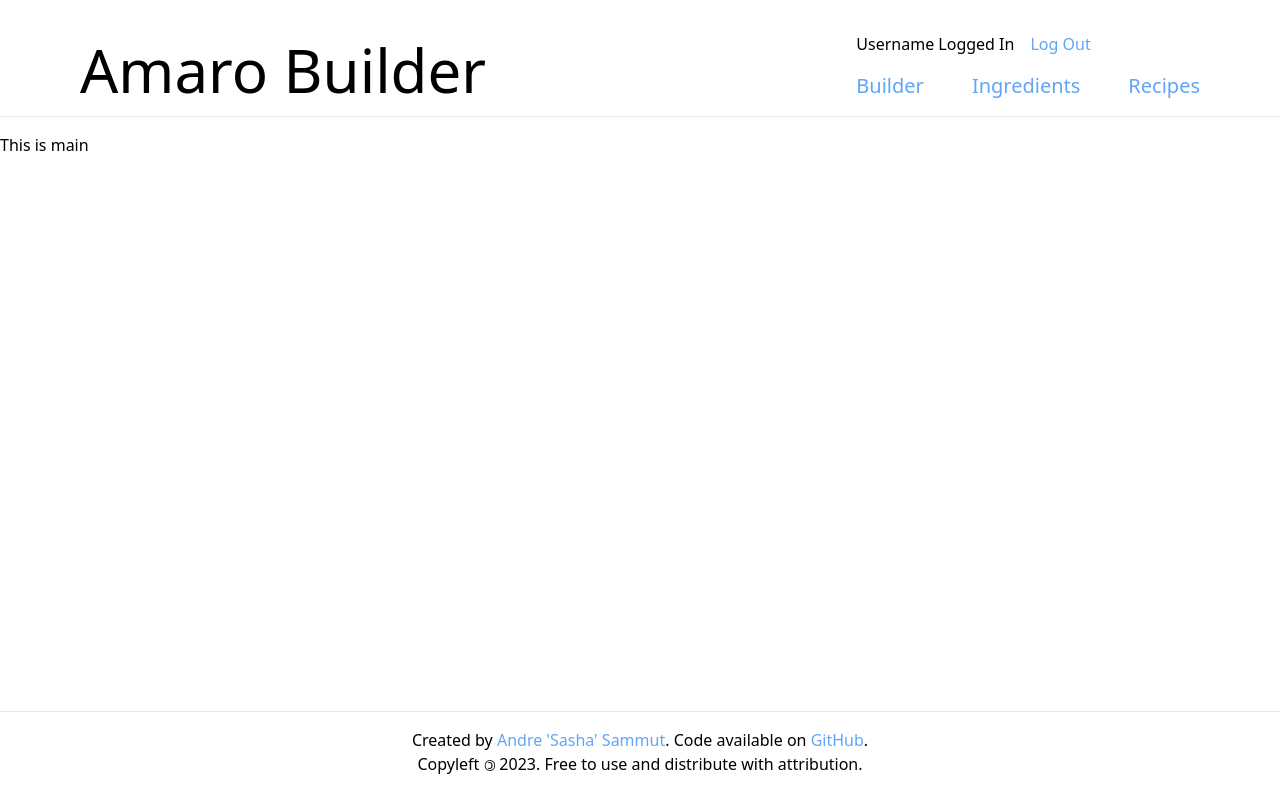
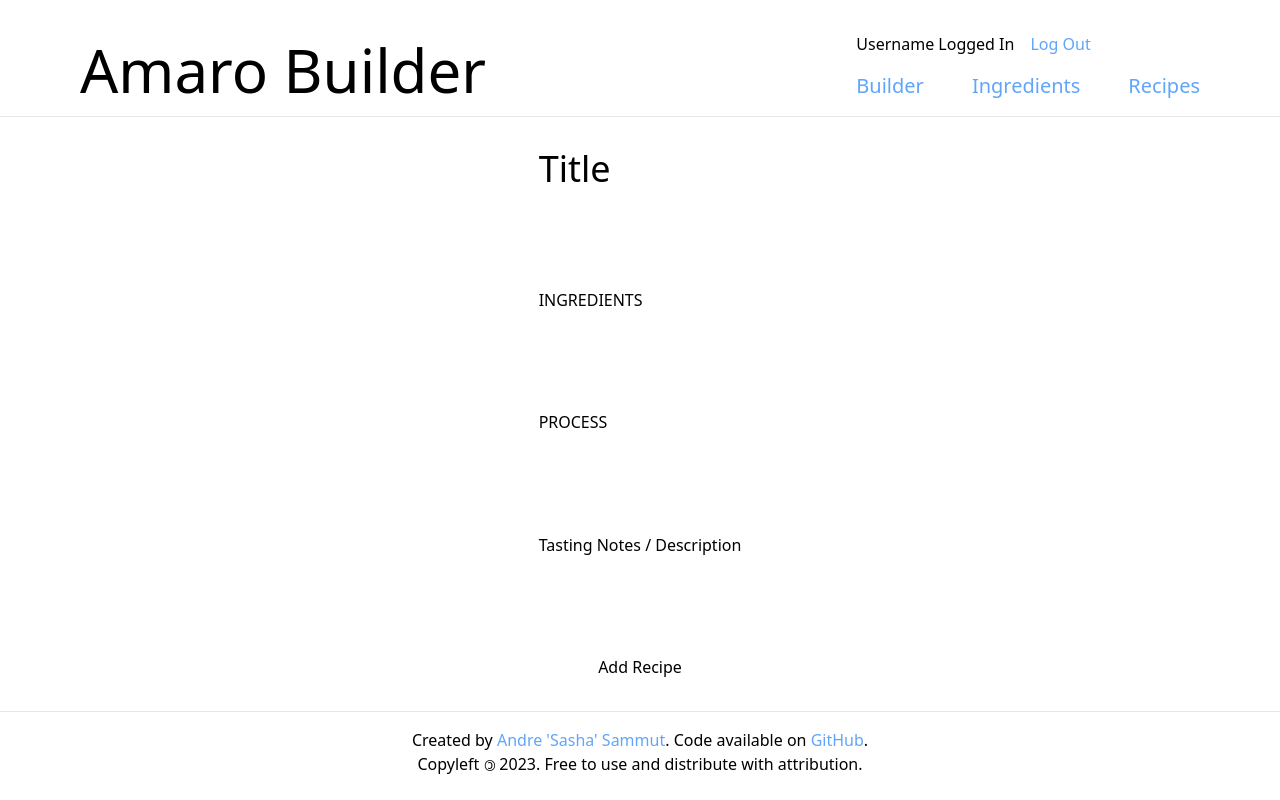
Before and after one commit to Volfy/amaro-site, a React (Vite) app in the folder frontend/: page / in a window 1280 px wide. Built offline with nearby package versions, Linux system fonts and the light colour scheme.

Commit message:
create basic form, without inputs

```diff
--- a/frontend/src/App.jsx
+++ b/frontend/src/App.jsx
@@ -1,5 +1,33 @@
 import Header from './components/Header'
 import Footer from './components/Footer'
+import { useState } from 'react'
+
+const Title = () => {
+  const [title, setTitle] = useState('Title')
+  const [isTitleFocused, setIsTitleFocused] = useState(false)
+
+  return (
+    <div>
+      {!isTitleFocused
+        ? (
+          <h2 onClick={() => {setIsTitleFocused(true)}}
+            className='text-4xl flex-shrink'>
+            {title}
+          </h2>
+        )
+        : (
+          <input type="text"
+            autoFocus
+            value={title}
+            onChange={event => setTitle(event.target.value)}
+            onBlur={() => setIsTitleFocused(false)}
+            className='text-4xl flex-shrink'
+          />
+        )
+      }
+    </div>
+  )
+}
 
 function App() {
   return (
@@ -7,8 +35,24 @@ function App() {
       <Header />
       <hr className="my-4 bg-black"/>
 
-      <main className="flex-grow w-full">
-        This is main
+      <main className="flex-grow w-full my-4 flex flex-col items-center">
+        <form action="" className='h-full flex flex-col justify-between'>
+          <Title />
+          <div>
+            <h2>INGREDIENTS</h2>
+          </div>
+
+          <div>
+            <h2>PROCESS</h2>
+          </div>
+
+          <div>
+            <h2>Tasting Notes / Description</h2>
+          </div>
+
+
+          <button type="submit" onClick={event => event.preventDefault()}>Add Recipe</button>
+        </form>
       </main>
 
       <hr className="my-4"/>
```
